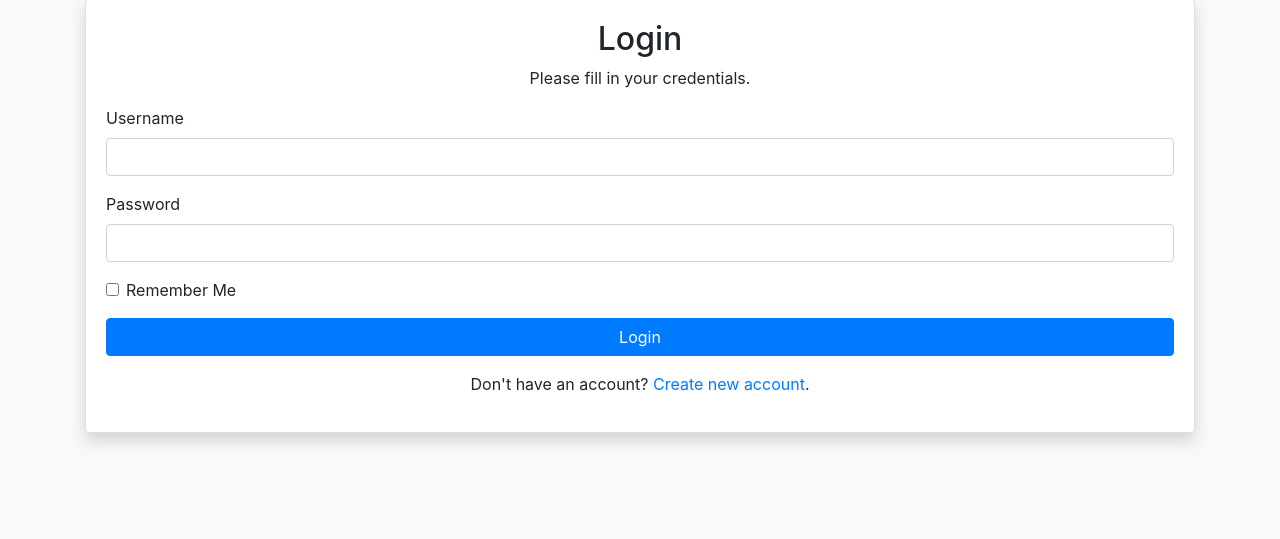
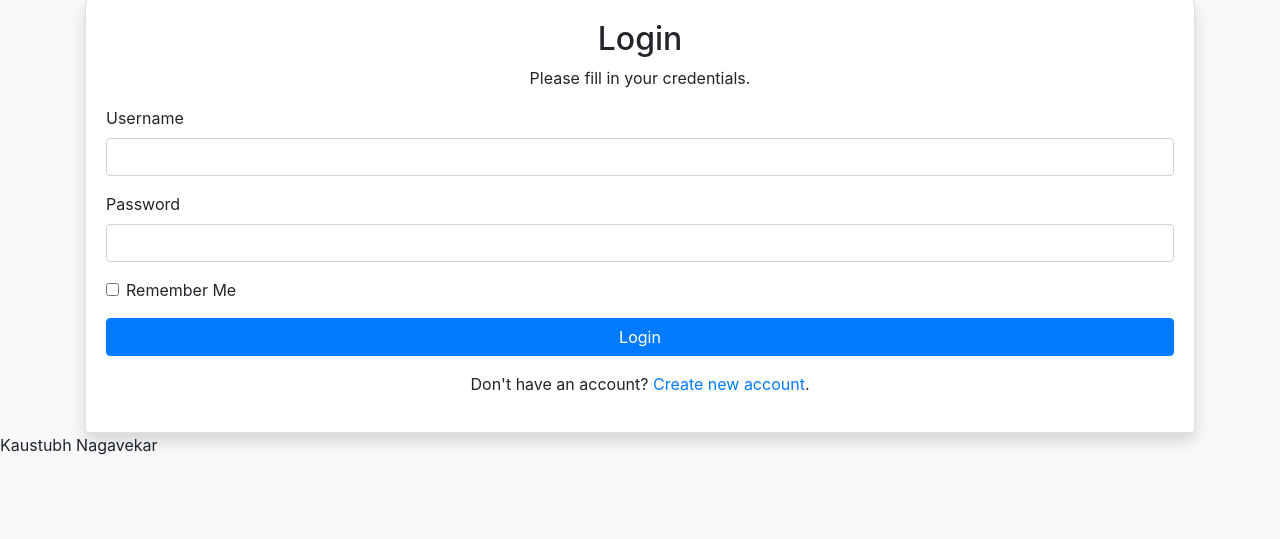
Before and after one commit to GaneshSKumbhar/MindSpace, a PHP site: page /login.php in a window 1280 px wide. Shown: the part 49-588 px from the top of the page. Run offline with PHP 8.4, Linux system fonts and the light colour scheme.

Commit message:
Update login.php

```diff
--- a/login_system/login.php
+++ b/login_system/login.php
@@ -105,3 +105,4 @@ header("Pragma: no-cache");
 
 </body>
 </html>
+Kaustubh Nagavekar
```
